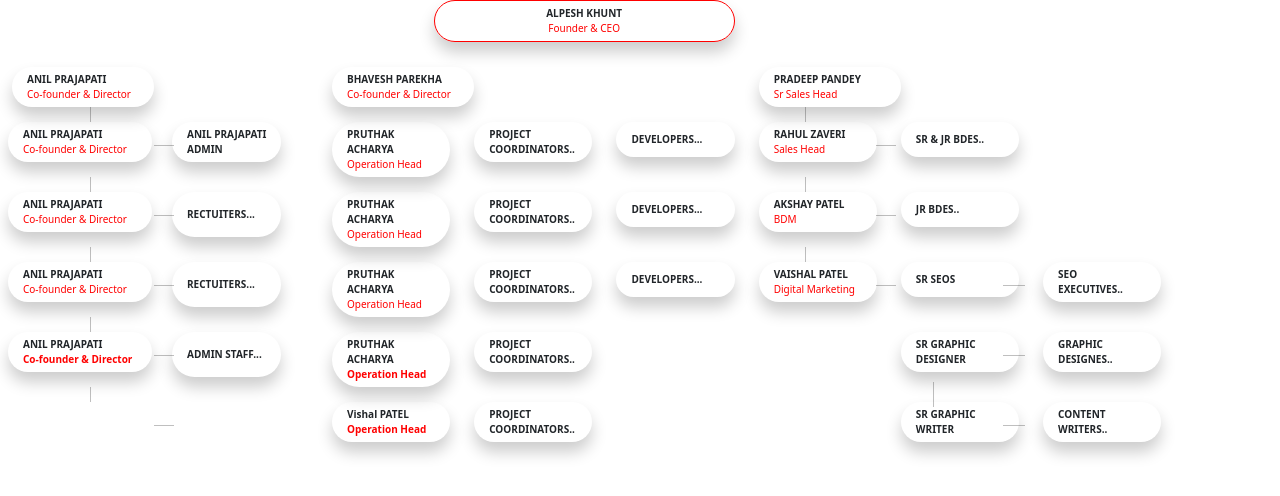
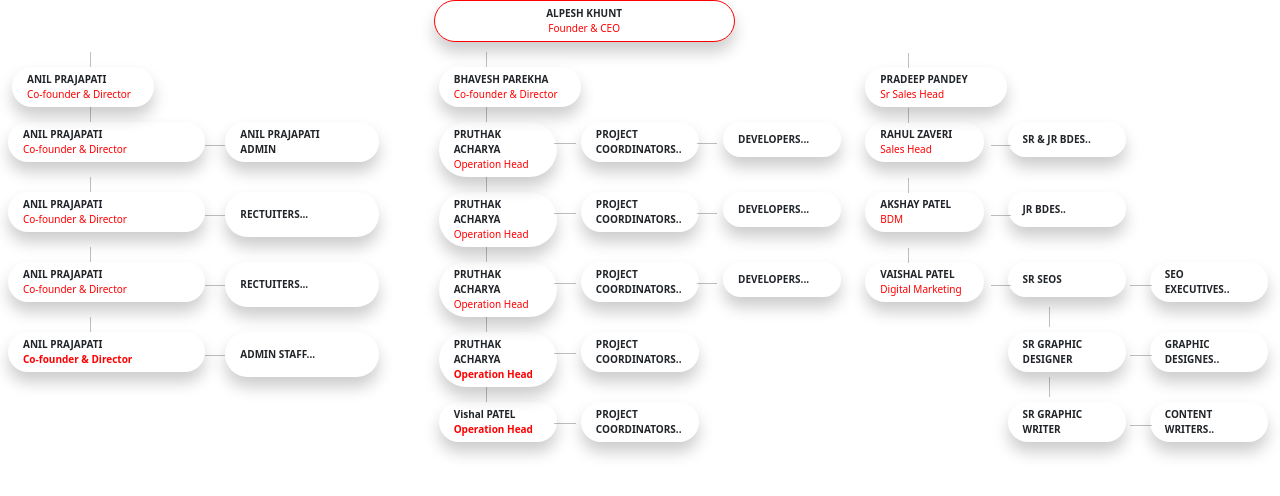
Before and after one commit to Rohit2962004/Chart, a plain HTML site: page index.html in a window 1280 px wide. Drawn offline with nearby package versions, Linux system fonts and the light colour scheme.

Commit message:
Add files via upload

```diff
--- a/css/style.css
+++ b/css/style.css
@@ -32,7 +32,7 @@ p{
     content: "";
     position: absolute;
     width: 20px;
-    left: 12%;
+    left: 16%;
     height: 1px;
     background-color: #bfbfbf;
     z-index: -1;
@@ -45,14 +45,14 @@ p{
     height: 15px;
     background-color: #bfbfbf;
     z-index: -1;
-    right:37%;
-    margin-top:-20px;
+    right: 29%;
+    margin-top: -19px;
 }
 .t_side_block:before{
     content: "";
     position: absolute;
     width: 22px;
-    right: 255px;
+    right: 10%;
     height: 1px;
     background-color: #bfbfbf;
     z-index: -1;
@@ -62,21 +62,52 @@ p{
     content: "";
     position: absolute;
     width: 1px;
-    height: 25px;
+    height: 20px;
     background-color: #bfbfbf;
     z-index: -1;
-    right:27%;
-    margin-top:-25px;
+    right:18%;
+    margin-top:-30px;
 }
 .tt_side_block:before {
     content: "";
     position: absolute;
     width: 20px;
-    right: 30%;
+    right: 21%;
     height: 1px;
     background-color: #bfbfbf;
     z-index: -1;
-    margin-top:18px ;
+    margin-top:18px;
+}
+.ss_side_block:before{
+    content: "";
+    position: absolute;
+    width: 20px;
+    right: 44%;
+    height: 1px;
+    background-color: #bfbfbf;
+    z-index: -1;
+    margin-top:16px;
+
+}
+.s_side_block::before{
+    content: "";
+    position: absolute;
+    width: 22px;
+    right: 55%;
+    height: 1px;
+    background-color: #bfbfbf;
+    z-index: -1;
+    margin-top:16px;
+}
+.s_top_block::before{
+    content: "";
+    position: absolute;
+    width: 1px;
+    height: 15px;
+    background-color: #bfbfbf;
+    z-index: -1;
+    left:38%;
+    margin-top:-20px;
 }
 .top_block::before{
     content: "";
--- a/index.html
+++ b/index.html
@@ -24,16 +24,16 @@
         <div class="row" style="margin-top:25px;">
             <div class="col-lg-2" style="float: left;">
                 <div class="col-sm-9">
-                    <div class="sub_round_box">
+                    <div class="top_block sub_round_box">
                         <p><strong>ANIL PRAJAPATI</strong></p>
                         <p class="text_red">Co-founder & Director </p>
                     </div>
                 </div>
             </div>
-            <div class="col-lg-1"></div>
+            <div class="col-lg-2"></div>
             <div class="col-lg-2" style="float: left;">
                 <div class="col-sm-9">
-                    <div class="sub_round_box">
+                    <div class="s_top_block sub_round_box">
                         <p><strong>BHAVESH PAREKHA</strong></p>
                         <p class="text_red">Co-founder & Director </p>
                     </div>
@@ -42,7 +42,7 @@
             <div class="col-lg-2"></div>
             <div class="col-lg-2" style="float: left;">
                 <div class="col-sm-9">
-                    <div class="sub_round_box">
+                    <div class="t_top_block sub_round_box">
                         <p><strong>PRADEEP PANDEY</strong></p>
                         <p class="text_red">Sr Sales Head</p>
                     </div>
@@ -52,7 +52,7 @@
     </div>
     <div class="container-fluid">
         <div class="row">
-            <div class="col-lg-3" style="float: left;">
+            <div class="col-lg-4" style="float: left;">
                 <div class="row" style="margin-top:15px;">
                     <div class="col-md-6">
                         <div class="top_block sub_round_box">
@@ -71,19 +71,19 @@
             <div class="col-lg-4" style="float: left;">
                 <div class="row" style="margin-top:15px;">
                     <div class="col-sm-4">
-                        <div class="top_block sub_round_box">
+                        <div class="s_top_block sub_round_box">
                             <p><strong>PRUTHAK ACHARYA</strong></p>
                             <p class="text_red">Operation Head</p>
                         </div>
                     </div>
                     <div class="col-sm-4">
-                        <div class="side_block sub_round_box">
+                        <div class="s_side_block sub_round_box">
                             <p><strong>PROJECT</strong></p>
                             <p><strong>COORDINATORS..</strong></p>
                         </div>
                     </div>
                     <div class="col-sm-4">
-                        <div class="side_block sub_round_box">
+                        <div class="ss_side_block sub_round_box">
                             <p style="margin: 5px 0px;"><strong>DEVELOPERS...</strong></p>
                         </div>
                     </div>
@@ -109,7 +109,7 @@
     </div>
     <div class="container-fluid">
         <div class="row">
-            <div class="col-lg-3" style="float: left;">
+            <div class="col-lg-4" style="float: left;">
                 <div class="row" style="margin-top:15px;">
                     <div class="col-md-6">
                         <div class="top_block sub_round_box">
@@ -127,19 +127,19 @@
             <div class="col-lg-4" style="float: left;">
                 <div class="row" style="margin-top:15px;">
                     <div class="col-sm-4">
-                        <div class="top_block sub_round_box">
+                        <div class="s_top_block sub_round_box">
                             <p><strong>PRUTHAK ACHARYA</strong></p>
                             <p class="text_red">Operation Head</p>
                         </div>
                     </div>
                     <div class="col-sm-4">
-                        <div class="side_block sub_round_box">
+                        <div class="s_side_block sub_round_box">
                             <p><strong>PROJECT</strong></p>
                             <p><strong>COORDINATORS..</strong></p>
                         </div>
                     </div>
                     <div class="col-sm-4">
-                        <div class="side_block sub_round_box">
+                        <div class="ss_side_block sub_round_box">
                             <p style="margin: 5px 0px;"><strong>DEVELOPERS...</strong></p>
                         </div>
                     </div>
@@ -164,7 +164,7 @@
     </div>
     <div class="container-fluid">
         <div class="row">
-            <div class="col-lg-3" style="float: left;">
+            <div class="col-lg-4" style="float: left;">
                 <div class="row" style="margin-top:15px;">
                     <div class="col-md-6">
                         <div class="top_block sub_round_box">
@@ -182,19 +182,19 @@
             <div class="col-lg-4" style="float: left;">
                 <div class="row" style="margin-top:15px;">
                     <div class="col-sm-4">
-                        <div class="top_block sub_round_box">
+                        <div class="s_top_block sub_round_box">
                             <p><strong>PRUTHAK ACHARYA</strong></p>
                             <p class="text_red">Operation Head</p>
                         </div>
                     </div>
                     <div class="col-sm-4">
-                        <div class="side_block sub_round_box">
+                        <div class="s_side_block sub_round_box">
                             <p><strong>PROJECT</strong></p>
                             <p><strong>COORDINATORS..</strong></p>
                         </div>
                     </div>
                     <div class="col-sm-4">
-                        <div class="side_block sub_round_box">
+                        <div class="ss_side_block sub_round_box">
                             <p style="margin: 5px 0px;"><strong>DEVELOPERS...</strong></p>
                         </div>
                     </div>
@@ -225,7 +225,7 @@
     </div>
     <div class="container-fluid">
         <div class="row">
-            <div class="col-md-3" style="float: left;">
+            <div class="col-md-4" style="float: left;">
                 <div class="row" style="margin-top:15px;">
                     <div class="col-md-6">
                         <div class="top_block sub_round_box">
@@ -243,13 +243,13 @@
             <div class="col-lg-4" style="float: left;">
                 <div class="row" style="margin-top:15px;">
                     <div class="col-sm-4">
-                        <div class="top_block sub_round_box">
+                        <div class="s_top_block sub_round_box">
                             <p><strong>PRUTHAK ACHARYA</strong></p>
                             <p class="text_red">Operation Head</p>
                         </div>
                     </div>
                     <div class="col-sm-4">
-                        <div class="side_block sub_round_box">
+                        <div class="s_side_block sub_round_box">
                             <p><strong>PROJECT</strong></p>
                             <p><strong>COORDINATORS..</strong></p>
                         </div>
@@ -260,7 +260,7 @@
                 <div class="row" style="margin-top:15px;">
                     <div class="col-sm-4"></div>
                     <div class="col-sm-4">
-                        <div class="side_block sub_round_box">
+                        <div class="tt_top_block sub_round_box">
                             <p><strong>SR GRAPHIC</strong></p>
                             <p><strong>DESIGNER</strong></p>
                         </div>
@@ -277,17 +277,17 @@
     </div>
     <div class="container-fluid">
         <div class="row">
-            <div class="col-md-3"></div>
+            <div class="col-md-4"></div>
             <div class="col-lg-4" style="float:left;">
                 <div class="row" style="margin-top:15px;">
                     <div class="col-sm-4">
-                        <div class="top_block sub_round_box">
+                        <div class="s_top_block sub_round_box">
                             <p><strong>Vishal PATEL</strong></p>
                             <p class="text_red">Operation Head</p>
                         </div>
                     </div>
                     <div class="col-sm-4">
-                        <div class="side_block sub_round_box">
+                        <div class="s_side_block sub_round_box">
                             <p><strong>PROJECT</strong></p>
                             <p><strong>COORDINATORS..</strong></p>
                         </div>
```
